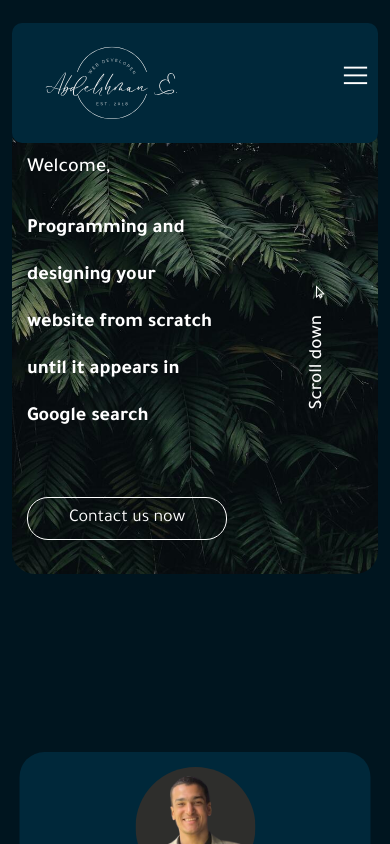
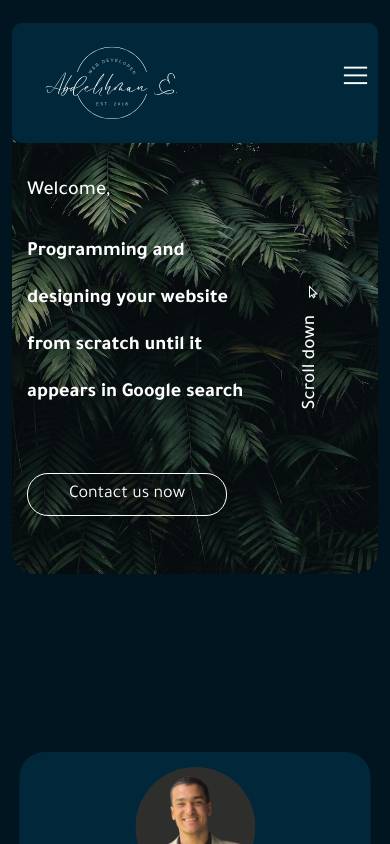
Before and after one commit to abdulrhmanElsawy/abdelrhman-elsawy, a Next.js app: page /en in a window 390 px wide. Shown: the top 844 px of the page. Built offline with nearby package versions, Linux system fonts and the light colour scheme.

Commit message:
first commit

```diff
--- a/components/en/SideInfo.jsx
+++ b/components/en/SideInfo.jsx
@@ -7,7 +7,7 @@ function SideInfo() {
         <>
             <section id="home" className='en sideinfo'>
                 <div className='sideinfo-content'>
-                    <Image src="./images/me.png" alt='Abdelrahman Elsawy' width={120} height={120} />
+                    <Image src="../images/me.png" alt='Abdelrahman Elsawy' width={120} height={120} />
 
                     <h1> Abdelrahman Elsawy </h1>
                     <h1 className='hide'> Abdelrhman Elsawy </h1>
--- a/styles/landing.css
+++ b/styles/landing.css
@@ -100,6 +100,17 @@
         text-align: right;
         width: 100%;
     }
+
+    .landing .landing-content .text .left {
+        display: flex;
+        flex-direction: column;
+        align-items: center;
+        justify-content: center;
+        gap: 80px;
+        right: 0;
+        width: 30%;
+    }
+
 }
 
 
```
